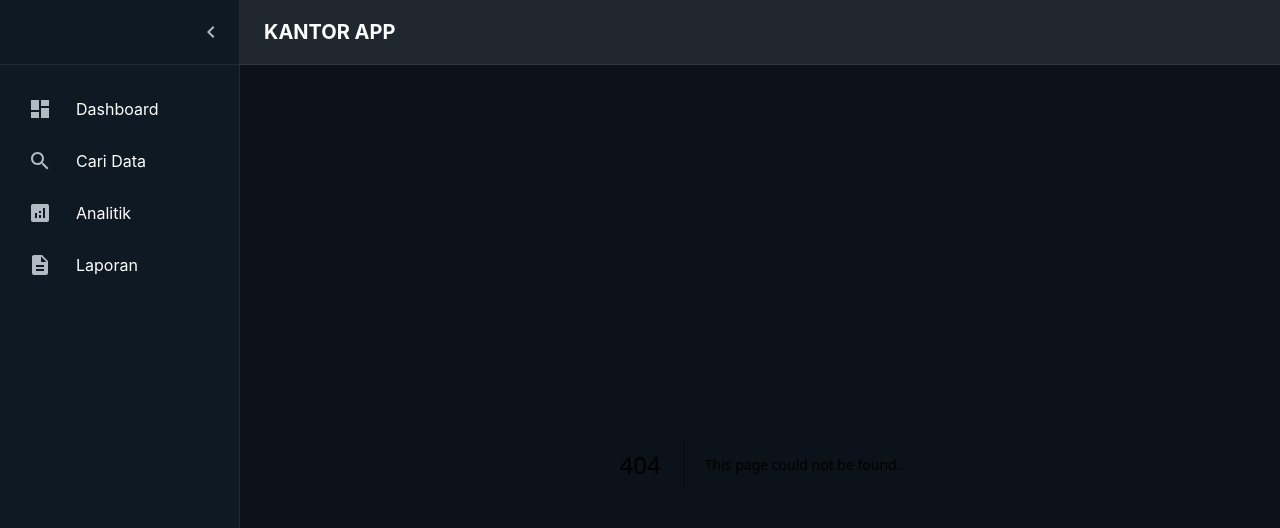
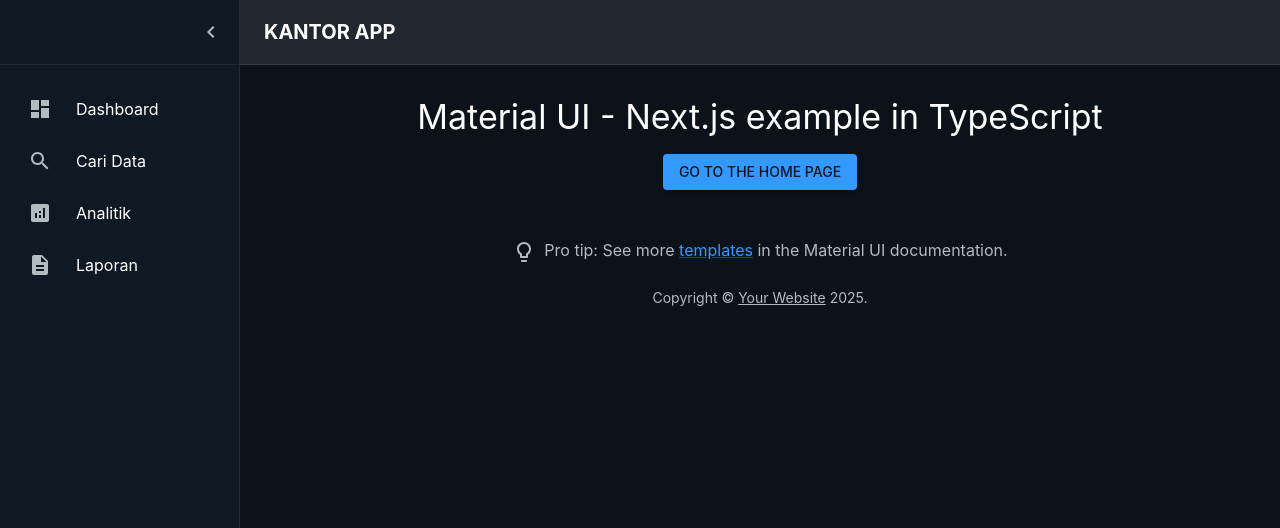
Before and after one commit to cheapimpact/hman-dev, a Next.js app: page /p2 in a window 1280 px wide. Before the commit this address had no page. Shown: the top 528 px of the page. Built offline with nearby package versions, Linux system fonts and the light colour scheme; what @mui/material-nextjs would draw is missing.

Commit message:
menambah halaman baru

```diff
--- /dev/null
+++ b/src/app/p2/page.tsx
@@ -0,0 +1,36 @@
+import * as React from 'react';
+import Container from '@mui/material/Container';
+import Typography from '@mui/material/Typography';
+import Box from '@mui/material/Box';
+import Button from '@mui/material/Button';
+import Link from '@/components/Link';
+import ProTip from '@/components/ProTip';
+import Copyright from '@/components/Copyright';
+
+export default function About() {
+  return (
+    <Container maxWidth="lg">
+      <Box
+        sx={{
+          my: 4,
+          display: 'flex',
+          flexDirection: 'column',
+          justifyContent: 'center',
+          alignItems: 'center',
+        }}
+      >
+        <Typography variant="h4" component="h1" sx={{ mb: 2 }}>
+          Material UI - Next.js example in TypeScript
+        </Typography>
+        <Box sx={{ maxWidth: 'sm' }}>
+          <Button variant="contained" component={Link} href="/">
+            Go to the home page
+          </Button>
+        </Box>
+
+        <ProTip />
+        <Copyright />
+      </Box>
+    </Container>
+  );
+}
```
Also changed, not shown: 2 other files (tests, documents, lock files or other folders).
